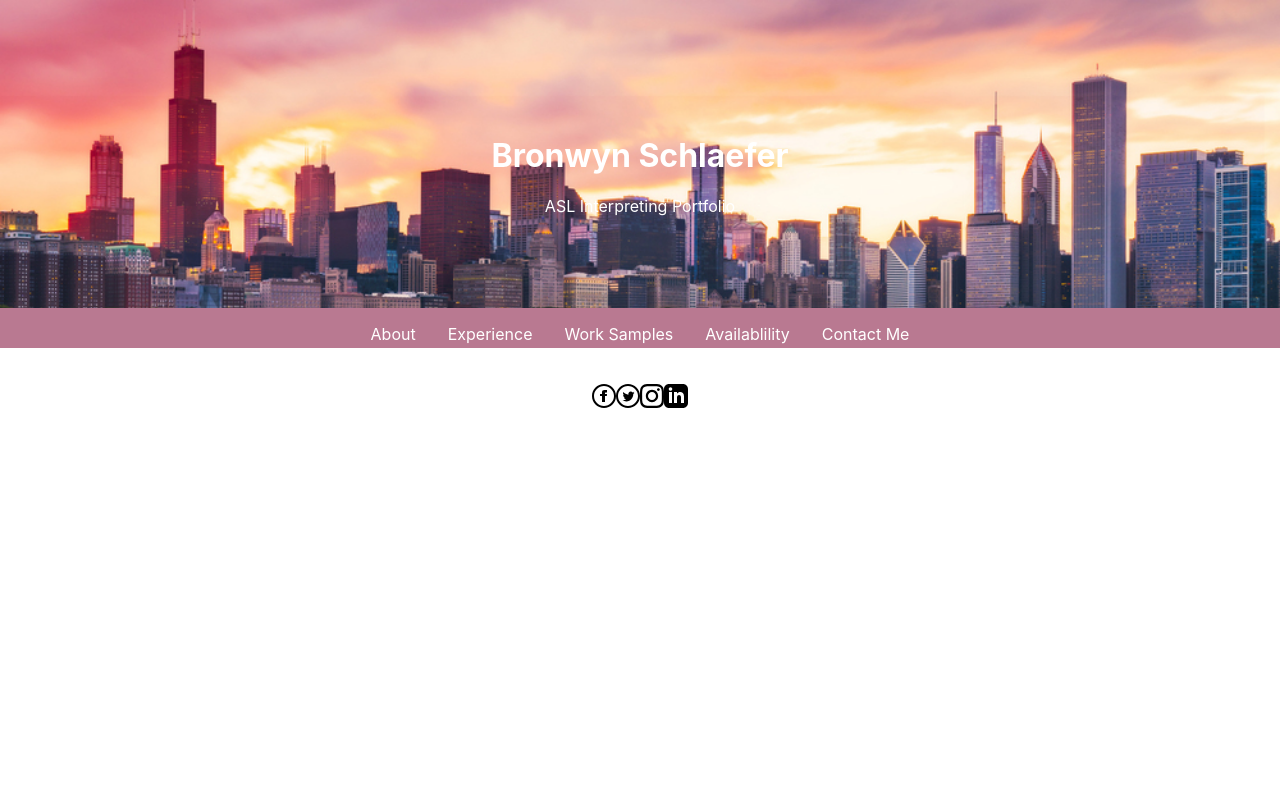
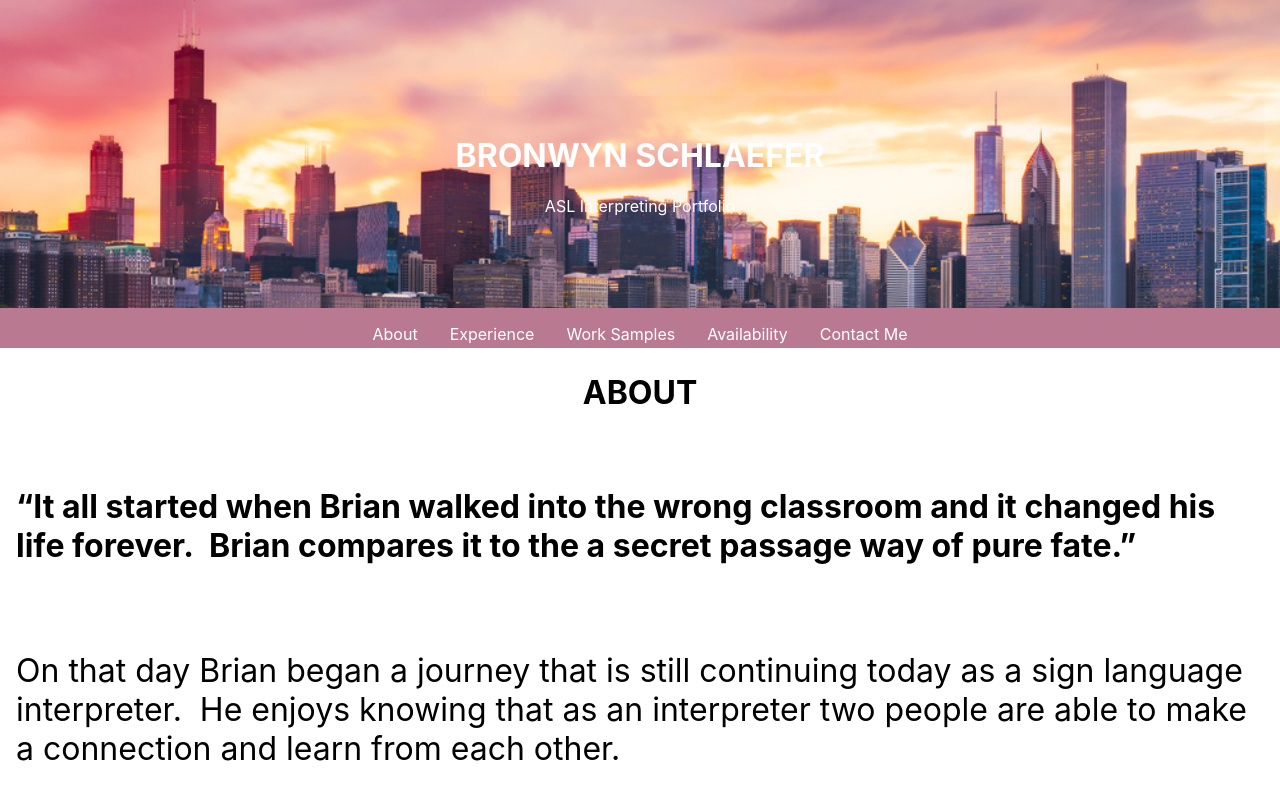
Before and after one commit to MarSchlaefer/asl-portfolio, a React (Create React App) app: page / in a window 1280 px wide. Shown: the top 800 px of the page. Built offline with nearby package versions, Linux system fonts and the light colour scheme.

Commit message:
Added styling components.

```diff
--- a/src/components/content.js
+++ b/src/components/content.js
@@ -1,13 +1,36 @@
 import React, { Component } from 'react';
+import About from './about'
+import Experience from './experience'
+import Samples from './samples'
+import Availability from './availability'
+import Contact from './contact'
 
 
 class Content extends Component {
   render() {
     return (
       <div className="content">
-
+        {this.renderContent()}
       </div>
     );
+  }
+
+  renderContent = () => {
+    if (this.props.page === "about") {
+      return <About />
+    }
+    if (this.props.page === "experience") {
+      return <Experience />
+    }
+    if (this.props.page === "samples") {
+      return <Samples />
+    }
+    if (this.props.page === "availability") {
+      return <Availability />
+    }
+    if (this.props.page === "contact") {
+      return <Contact />
+    }
   }
 }
 
--- a/src/components/header.js
+++ b/src/components/header.js
@@ -1,23 +1,26 @@
 import React, { Component } from 'react';
 
 class Header extends Component {
+
   render() {
     return (
       <div className="header">
         <div className="header-text">
-          <h1>Bronwyn Schlaefer</h1>
+          <h1>BRONWYN SCHLAEFER</h1>
           <p>ASL Interpreting Portfolio</p>
         </div>
         <div className='nav-bar'>
-          <span>About</span>
-          <span>Experience</span>
-          <span>Work Samples</span>
-          <span>Availablility</span>
-          <span>Contact Me</span>
+          <span onClick={() => this.props.handleClick("about")}>About</span>
+          <span onClick={() => this.props.handleClick("experience")}>Experience</span>
+          <span onClick={() => this.props.handleClick("samples")}>Work Samples</span>
+          <span onClick={() => this.props.handleClick("availability")}>Availability</span>
+          <span onClick={() => this.props.handleClick("contact")}>Contact Me</span>
         </div>
       </div>
     );
   }
+
+
 }
 
 export default Header;
--- /dev/null
+++ b/src/components/samples.js
@@ -0,0 +1,14 @@
+import React, { Component } from 'react';
+
+
+class Samples extends Component {
+  render() {
+    return (
+      <div className="samples">
+        <h1>SAMPLES</h1>
+      </div>
+    );
+  }
+}
+
+export default Samples;
```
